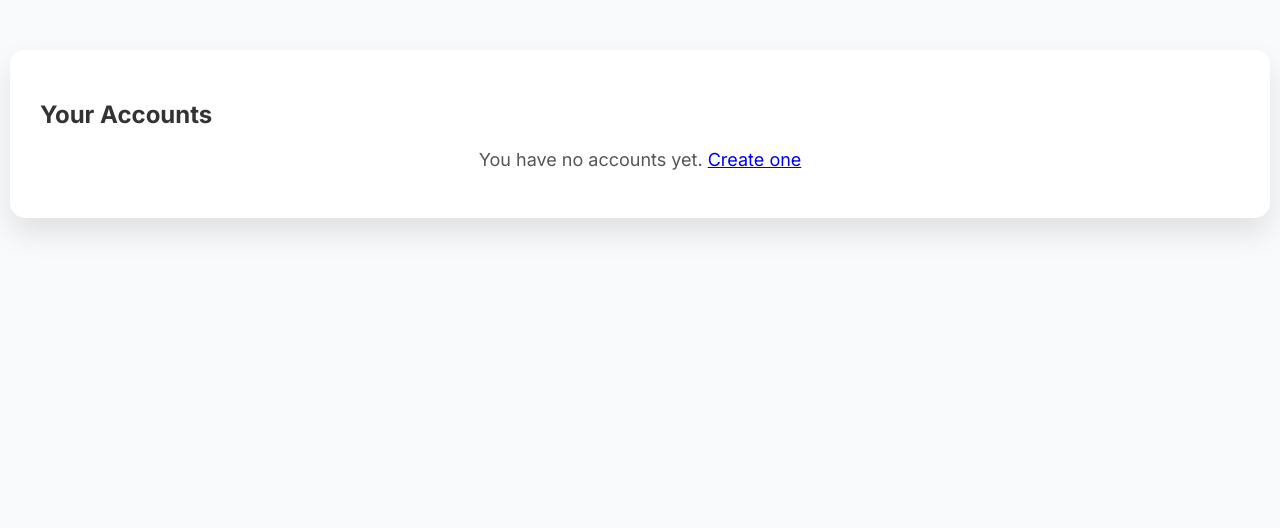
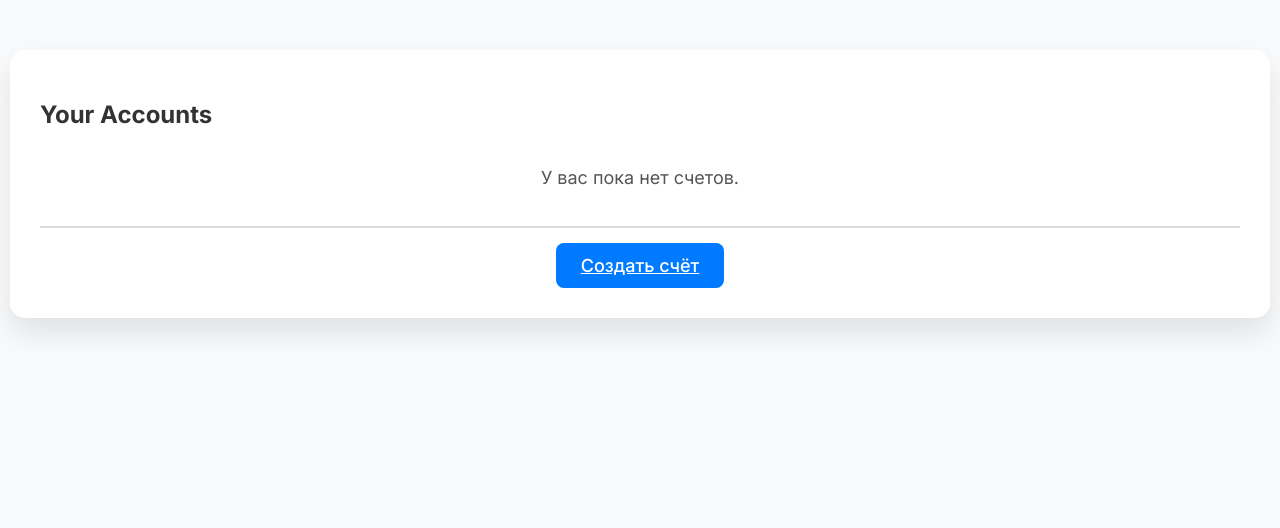
Before and after one commit to thefirsthouse/finance_tracker, a Django app: page /interface/ in a window 1280 px wide. Shown: the part 50-578 px from the top of the page. Run offline with Django 5.2, Linux system fonts and the light colour scheme; the visitor is signed in with stand-in values (Sample User, id 1).

Commit message:
added button

```diff
--- a/finance_tracker/static/css/styles.css
+++ b/finance_tracker/static/css/styles.css
@@ -171,3 +171,26 @@ footer p {
 .create-account-btn:hover {
     background-color: #0056b3;
 }
+
+.create-account-container {
+    text-align: center;
+    margin-top: 20px;
+    padding-top: 15px;
+    border-top: 2px solid #ddd; /* Разделительная линия сверху */
+}
+
+.create-account-btn {
+    font-size: 18px;
+    font-weight: 500;
+    padding: 12px 25px;
+    background-color: #007bff;
+    color: white;
+    border-radius: 8px;
+    text-align: center;
+    display: inline-block;
+    transition: background 0.3s ease;
+}
+
+.create-account-btn:hover {
+    background-color: #0056b3;
+}
--- a/finance_tracker/templates/interface/index.html
+++ b/finance_tracker/templates/interface/index.html
@@ -3,32 +3,27 @@
 {% block title %}Burry Lome{% endblock %}
 
 {% block content %}
-    <div class="container">
-        <h2 class="heading">Your Accounts</h2>
+<div class="container">
+    <h2 class="heading">Your Accounts</h2>
 
-        {% if user.is_authenticated %}
-            {% if accounts %}
-                <div class="account-cards">
-                    {% for account in accounts %}
-                        <a href="#" class="card-link">
-                            <div class="card">
-                                <div class="card-body">
-                                    <h5 class="card-title">{{ account.name }}</h5>
-                                    <p class="card-text">Balance: {{ account.balance }} ₽</p>
-                                </div>
-                            </div>
-                        </a>
-                    {% endfor %}
+    <div class="account-cards">
+        {% if accounts %}
+            <!-- Если есть счета, отображаем их -->
+            {% for account in accounts %}
+                <div class="card">
+                    <h3 class="card-title">{{ account.name }}</h3>
+                    <p class="card-text">Balance: {{ account.balance }}</p>
                 </div>
-                <!-- Кнопка "Создать счёт" внизу панели -->
-                <div class="create-account-fixed">
-                    <a href="{% url 'create_account' %}" class="btn create-account-btn">Create Account</a>
-                </div>
-            {% else %}
-                <p class="no-accounts">You have no accounts yet. <a href="{% url 'create_account' %}">Create one</a></p>
-            {% endif %}
+            {% endfor %}
         {% else %}
-            <p class="text-center">Please <a href="{% url 'login' %}">sign in</a> to view your accounts.</p>
+            <!-- Если счетов нет, выводим сообщение -->
+            <p class="no-accounts">У вас пока нет счетов.</p>
         {% endif %}
     </div>
+
+    <!-- Кнопка "Создать счёт" внутри рамки -->
+    <div class="create-account-container">
+        <a href="{% url 'create_account' %}" class="btn create-account-btn">Создать счёт</a>
+    </div>
+</div>
 {% endblock %}
```
